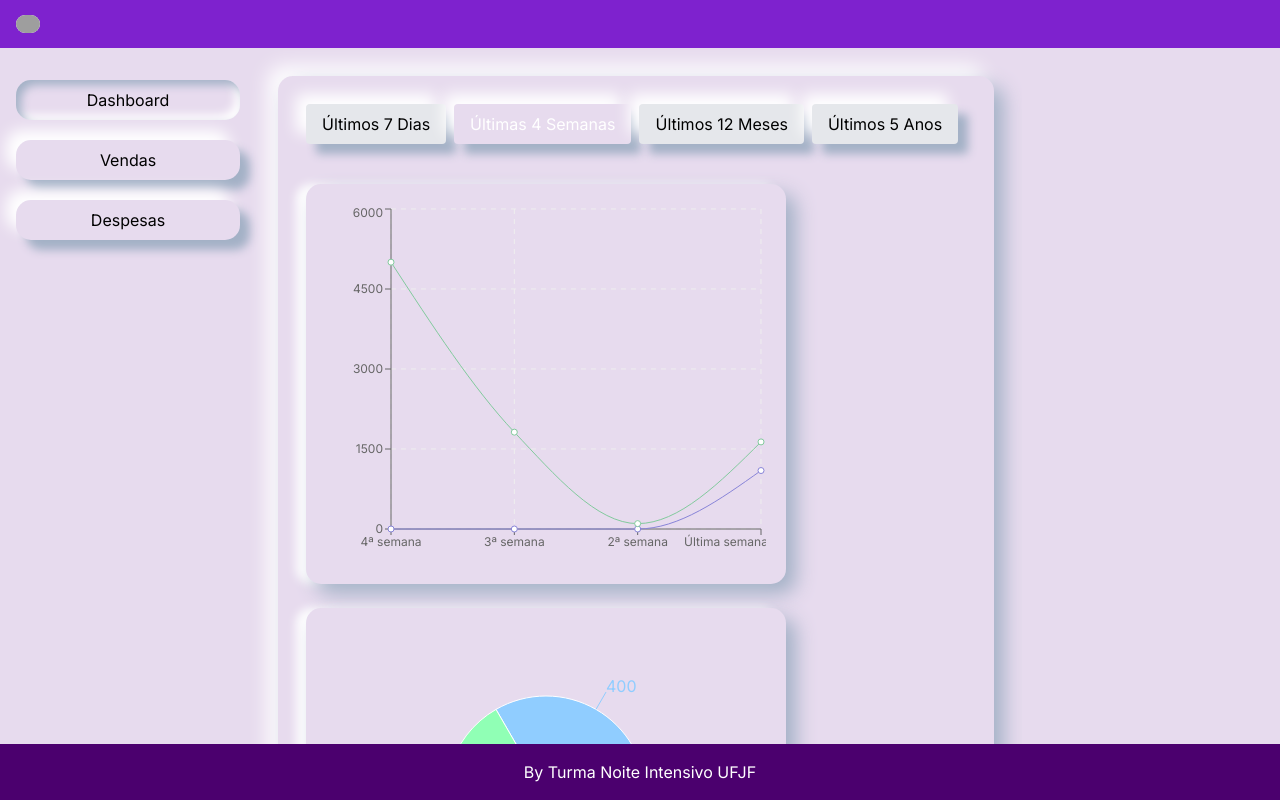
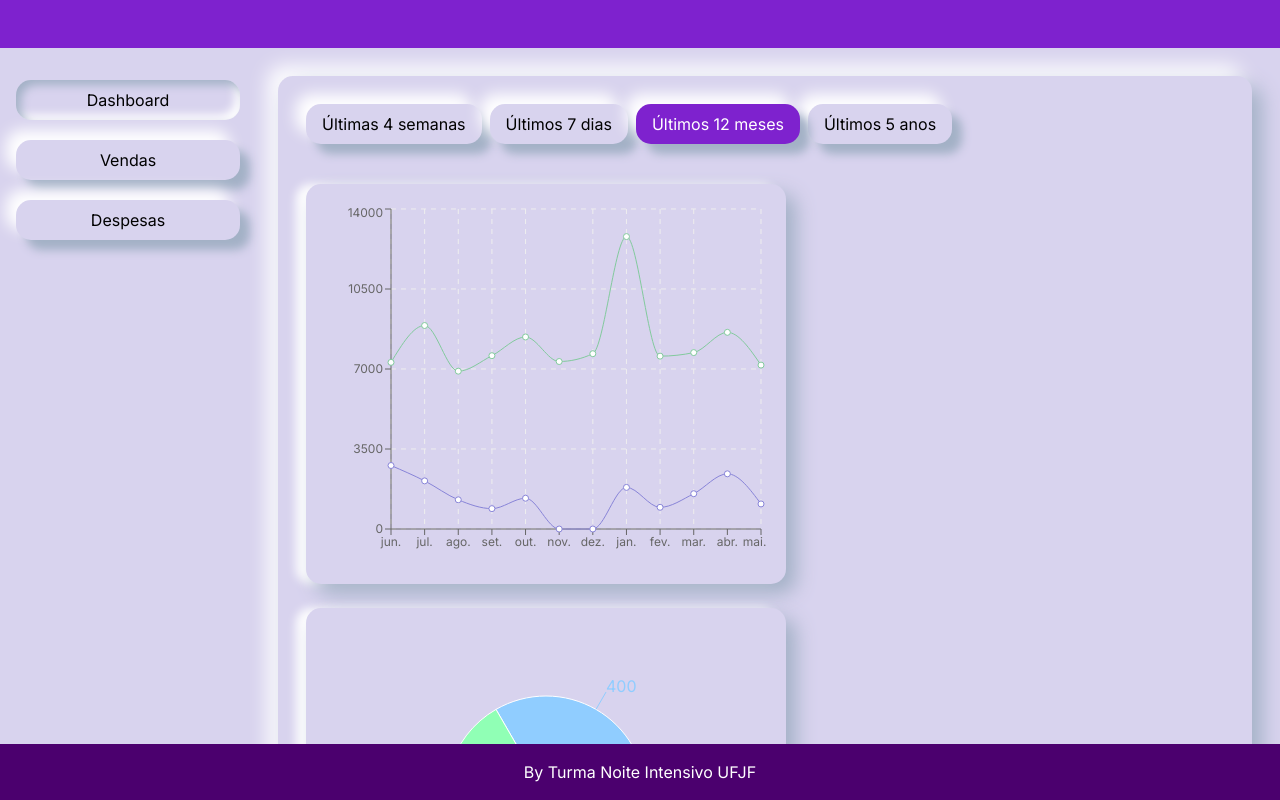
Before and after one commit to codiacademy/ChallengeVII-intensivo-ufjf, a Next.js app: page /dashboard in a window 1280 px wide. Built offline with nearby package versions, Linux system fonts and the light colour scheme; grey boxes are pictures that could not be loaded.

Commit message:
alterações

```diff
--- a/app/(content)/dashboard/page.jsx
+++ b/app/(content)/dashboard/page.jsx
@@ -1,22 +1,17 @@
-"use client";
-import { usePeriodo } from "@/components/hooks/usePeriodo";
+import { PeriodoProvider } from "@/components/PeriodoContext";
 import GraficoDePizza from "../../../components/Graficos/GraficoPizza";
 import ButtonsDashboard from "@/components/ButtonsDashboard/ButtonsDashboard";
 import KPIs from "../../../components/KPIs/kpis";
 import GraficoReceitasDespesas from "@/components/Graficos/GraficoReceitasDespesas";
 
 export default function Dashboard() {
-  // Estado compartilhado
-  const { periodo, setPeriodo } = usePeriodo();
   return (
+    <PeriodoProvider>
       <div className="p-4 flex flex-col gap-6">
-      {/* Passando o estado e o setter para os botões */}
-      <ButtonsDashboard periodo={periodo} setPeriodo={setPeriodo} />
-
+        <ButtonsDashboard />
         <div className="flex flex-wrap gap-6 w-full">
-
           <div className="w-full min-h-100 max-w-120 border-none rounded-[15px] shadow-[10px_10px_20px_#a3b1c6,-10px_0px_10px_#ffffff] bg-[var(--colors-background)] p-5">
-          <GraficoReceitasDespesas periodo={periodo} />
+            <GraficoReceitasDespesas />
           </div>
           <div className="w-full min-h-100 max-w-120 border-none rounded-[15px] shadow-[10px_10px_20px_#a3b1c6,-10px_0px_10px_#ffffff] bg-[var(--colors-background)] p-5">
             <GraficoDePizza />
@@ -26,5 +21,6 @@ export default function Dashboard() {
           </div>
         </div>
       </div>
+    </PeriodoProvider>
   );
 }
--- a/app/(content)/layout.jsx
+++ b/app/(content)/layout.jsx
@@ -20,8 +20,8 @@ export default function RootLayout({ children }) {
           <div className="hidden md:flex flex-col w-[250px] bg-[var(--colors-sidebar)]">
             <SideBar />
           </div>
-          <div className="overflow-auto">
-            <main className="m-7 p-3 flex-1 flex-grow rounded-[15px] shadow-[10px_10px_20px_#a3b1c6,-10px_-10px_20px_#ffffff] bg-[var(--colors-background)]">{children}
+          <div className="w-full overflow-auto">
+            <main className="min-h-11/12 m-7 p-3 flex-1 flex-grow rounded-[15px] shadow-[10px_10px_20px_#a3b1c6,-10px_-10px_20px_#ffffff] bg-[var(--colors-background)]">{children}
             </main>
           </div>
         </div>
--- a/app/globals.css
+++ b/app/globals.css
@@ -17,7 +17,7 @@
   }
 }
 :root {
-  --colors-background: #e7dbee;
+  --colors-background: rgb(216, 211, 238);
   --roxo: #7e22ce;
   --cinza: #18181b;
   --branco: #ffffff;
--- a/components/ButtonsDashboard/ButtonsDashboard.jsx
+++ b/components/ButtonsDashboard/ButtonsDashboard.jsx
@@ -1,21 +1,35 @@
 "use client";
-import { botoes } from "../constants/constBotoes";
+import { usePeriodo } from "@/components/PeriodoContext";
 
-export default function ButtonsDashboard({ periodo, setPeriodo }) {
+const botoes = [
+    { label: "Últimas 4 semanas", value: "4semanas" },
+    { label: "Últimos 7 dias", value: "7dias" },
+    { label: "Últimos 12 meses", value: "12meses" },
+    { label: "Últimos 5 anos", value: "5anos" },
+];
+
+export default function ButtonsDashboard() {
+    const { periodo, setPeriodo } = usePeriodo();
+
+    const handleClick = (value) => {
+        setPeriodo(value);
+    };
+
     return (
         <div className="flex mb-4">
             {botoes.map((btn) => (
                 <button
                     key={btn.value}
-                    onClick={() => setPeriodo(btn.value)}
+                    onClick={() => handleClick(btn.value)}
                     style={{
                         marginRight: "0.5rem",
                         padding: "0.5rem 1rem",
-                        backgroundColor: periodo === btn.value ? "var(--colors-background)" : "#e5e7eb",
+                        backgroundColor: periodo === btn.value ? "var(--roxo)" : "var(--colors-background)",
                         color: periodo === btn.value ? "white" : "black",
                         border: "none",
-                        borderRadius: "4px",
+                        borderRadius: "15px",
                         cursor: "pointer",
+                        zIndex: periodo === btn.value ? 10 : 1,
                     }}
                     className="shadow-[10px_10px_10px_#a3b1c6,-10px_-10px_15px_#ffffff]"
                 >
@@ -23,5 +37,5 @@ export default function ButtonsDashboard({ periodo, setPeriodo }) {
                 </button>
             ))}
         </div>
-    )
+    );
 }
--- a/components/Graficos/GraficoReceitasDespesas.jsx
+++ b/components/Graficos/GraficoReceitasDespesas.jsx
@@ -1,9 +1,11 @@
 "use client";
+import { usePeriodo } from "@/components/PeriodoContext";
 import vendas from "@/data/vendasUFJF";
 import despesas from "@/data/despesasUFJF";
 import { LineChart, Line, XAxis, YAxis, CartesianGrid, Tooltip, ResponsiveContainer } from "recharts";
 
-export default function GraficoReceitasDespesas({ periodo }) {
+export default function GraficoReceitasDespesas() {
+  const { periodo } = usePeriodo();
   const hoje = new Date();
 
   const diasAtras = (dias) => {
@@ -117,7 +119,7 @@ export default function GraficoReceitasDespesas({ periodo }) {
       <LineChart data={periodos[periodo]}>
         <CartesianGrid stroke="#eee" strokeDasharray="5 5" />
         <XAxis dataKey="name" tick={{ fontSize: 12 }} />
-      <YAxis tick={{ fontSize: 12 }}/>
+        <YAxis tick={{ fontSize: 12 }} />
         <Tooltip />
         <Line type="monotone" dataKey="vendas" stroke="#8884d8" />
         <Line type="monotone" dataKey="despesas" stroke="#82ca9d" />
--- a/components/Header/UserMenu.jsx
+++ b/components/Header/UserMenu.jsx
@@ -25,14 +25,7 @@ export default function UserMenu() {
                 onClick={() => setOpen(!open)}
                 className="flex items-center gap-2 px-4 py-2 rounded-lg transition"
             >
-                <Image
-                    src="/perfil.jpg"
-                    alt=""
-                    width={24}
-                    height={24}
-                    className="rounded-full bg-white top-0"
-                />
-                {/* Ícone seta */}
+
 
             </button>
 
--- /dev/null
+++ b/components/PeriodoContext.jsx
@@ -0,0 +1,17 @@
+"use client";
+import { createContext, useContext, useState } from "react";
+
+const PeriodoContext = createContext();
+
+export function PeriodoProvider({ children }) {
+    const [periodo, setPeriodo] = useState("12meses"); // valor deve bater com o objeto periodos
+    return (
+        <PeriodoContext.Provider value={{ periodo, setPeriodo }}>
+            {children}
+        </PeriodoContext.Provider>
+    );
+}
+
+export function usePeriodo() {
+    return useContext(PeriodoContext);
+}
```
Lines whose indentation alone changed are shown as unchanged.
